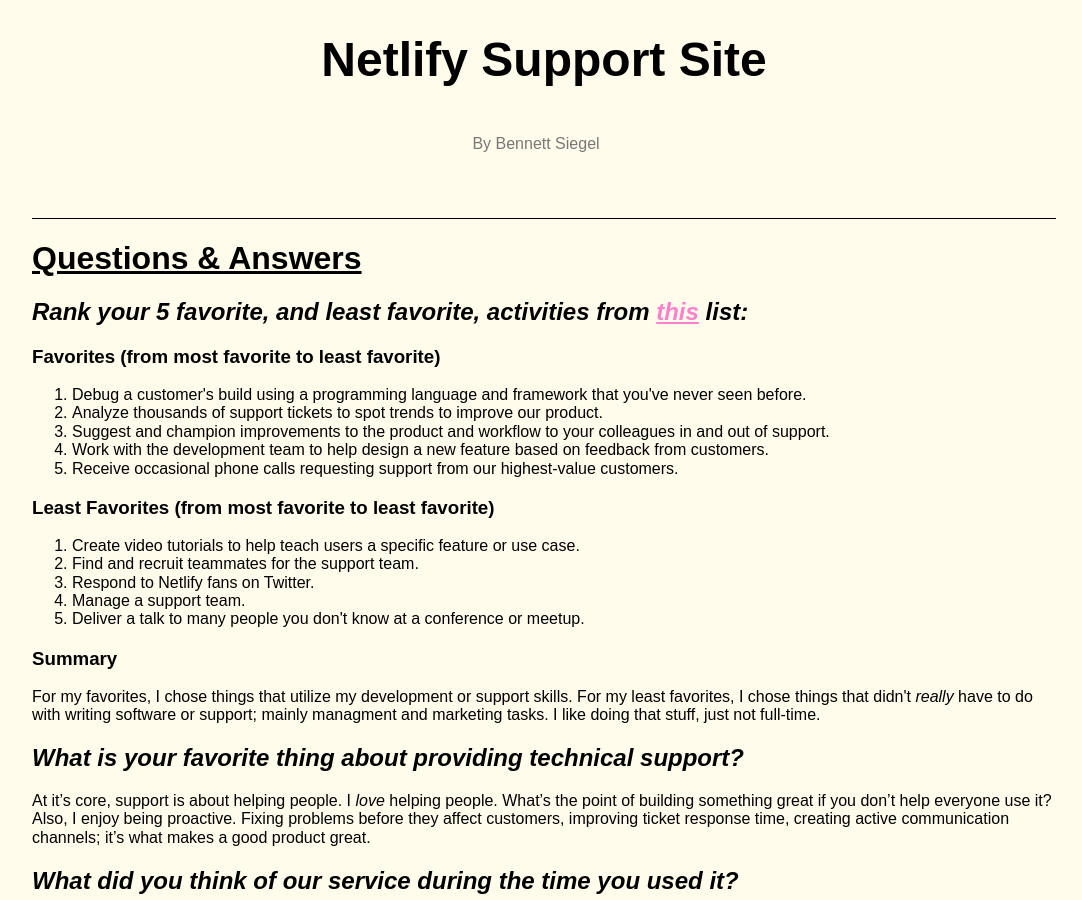
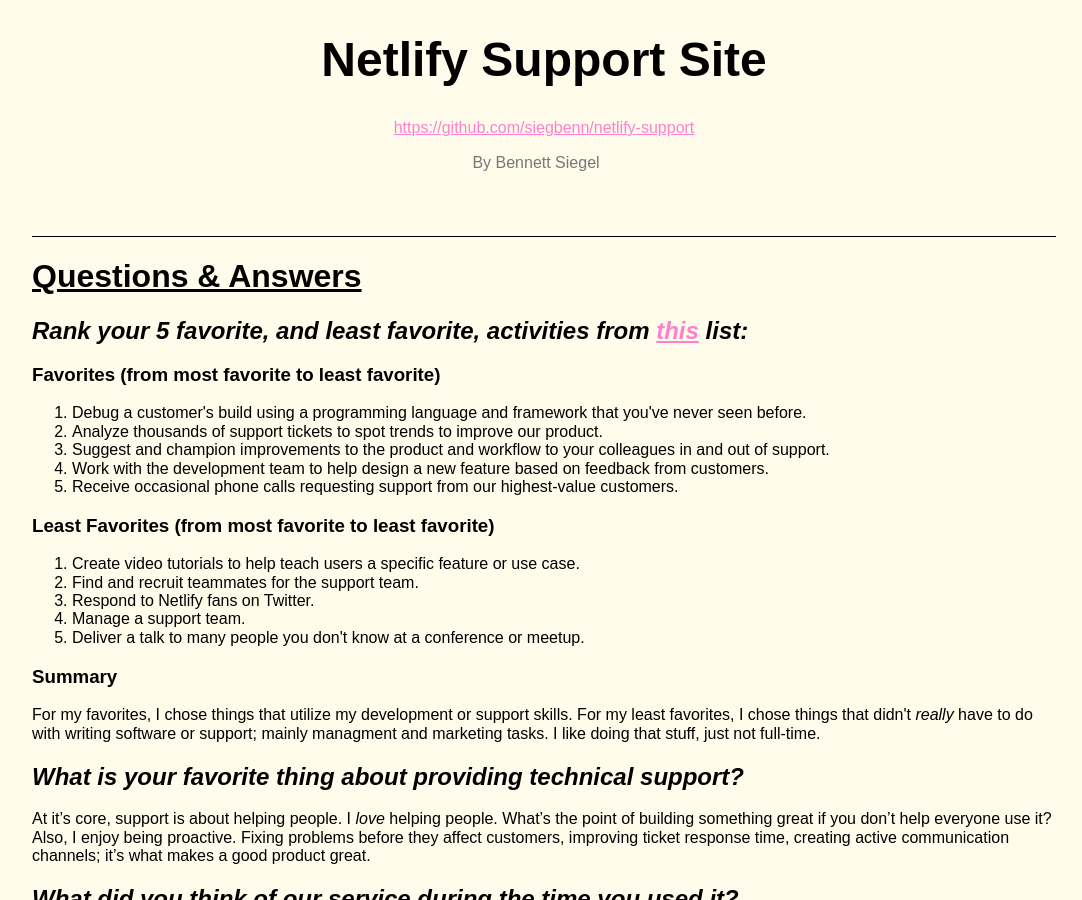
Before and after one commit to siegbenn/netlify-support, a Jekyll site: the page built from index.md, in a window 1280 px wide and 900 px high. Shown: the whole window, without its empty margins (96-1178 px from the left). Built offline with Jekyll 4.4.1, drawn with Linux system fonts in a browser that asks for light colours.

Commit message:
Added repo link to header.

```diff
--- a/_includes/header.html
+++ b/_includes/header.html
@@ -2,7 +2,9 @@
 
 <nav class="pa3 pa4-ns mh6-l mh4-m mh2 bb">
   <a class="link dim black b f2 f1-l tc db mb3 mb4-ns" href="#" title="{{site.title}}">{{site.title}}</a>
-
+  <div class="tc">
+    <a class="{{site.link_color}}" href="https://github.com/siegbenn/netlify-support">https://github.com/siegbenn/netlify-support</a>
+  </div>
   <div class="tc pb3">
     <p class="gray f6 f5-ns dib mr3"> By {{site.author}}</p>
   </div>
```
